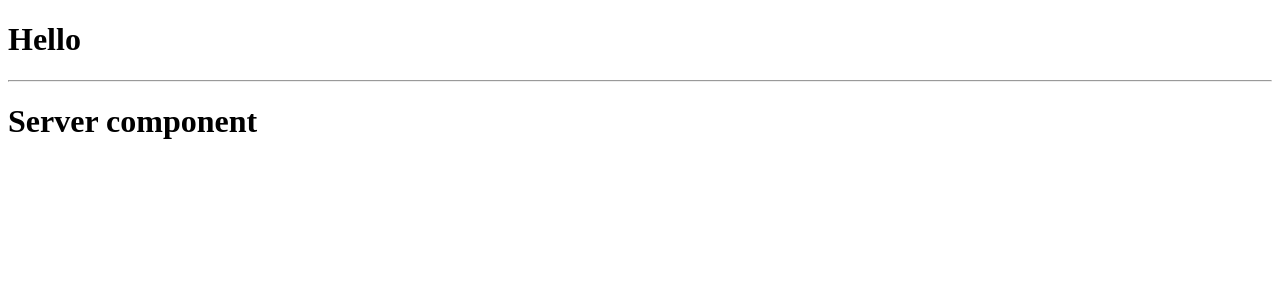
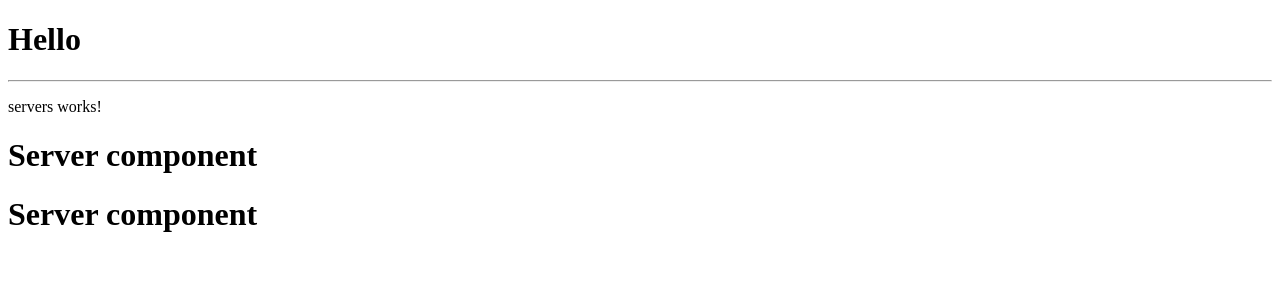
Before and after one commit to Csabi1998/Study, an Angular app in the folder first-app/: page / in a window 1280 px wide. Shown: the top 300 px of the page. Built offline with nearby package versions, Linux system fonts and the light colour scheme.

Commit message:
#1 Creating first componenet by CLI, useing the previous multiple time

```diff
--- a/first-app/src/app/app.component.html
+++ b/first-app/src/app/app.component.html
@@ -1,3 +1,3 @@
 <h1>Hello</h1>
 <hr />
-<app-server></app-server>
+<app-servers></app-servers>
--- a/first-app/src/app/app.module.ts
+++ b/first-app/src/app/app.module.ts
@@ -4,9 +4,10 @@ import { FormsModule } from "@angular/forms";
 
 import { AppComponent } from "./app.component";
 import { ServerComponent } from "./server/server.component";
+import { ServersComponent } from './servers/servers.component';
 
 @NgModule({
-  declarations: [AppComponent, ServerComponent],
+  declarations: [AppComponent, ServerComponent, ServersComponent],
   imports: [BrowserModule, FormsModule],
   providers: [],
   bootstrap: [AppComponent],
--- /dev/null
+++ b/first-app/src/app/servers/servers.component.html
@@ -0,0 +1,3 @@
+<p>servers works!</p>
+<app-server></app-server>
+<app-server></app-server>
--- /dev/null
+++ b/first-app/src/app/servers/servers.component.ts
@@ -0,0 +1,15 @@
+import { Component, OnInit } from '@angular/core';
+
+@Component({
+  selector: 'app-servers',
+  templateUrl: './servers.component.html',
+  styleUrls: ['./servers.component.css']
+})
+export class ServersComponent implements OnInit {
+
+  constructor() { }
+
+  ngOnInit(): void {
+  }
+
+}
```
Also changed, not shown: first-app/src/app/servers/servers.component.css (added).
